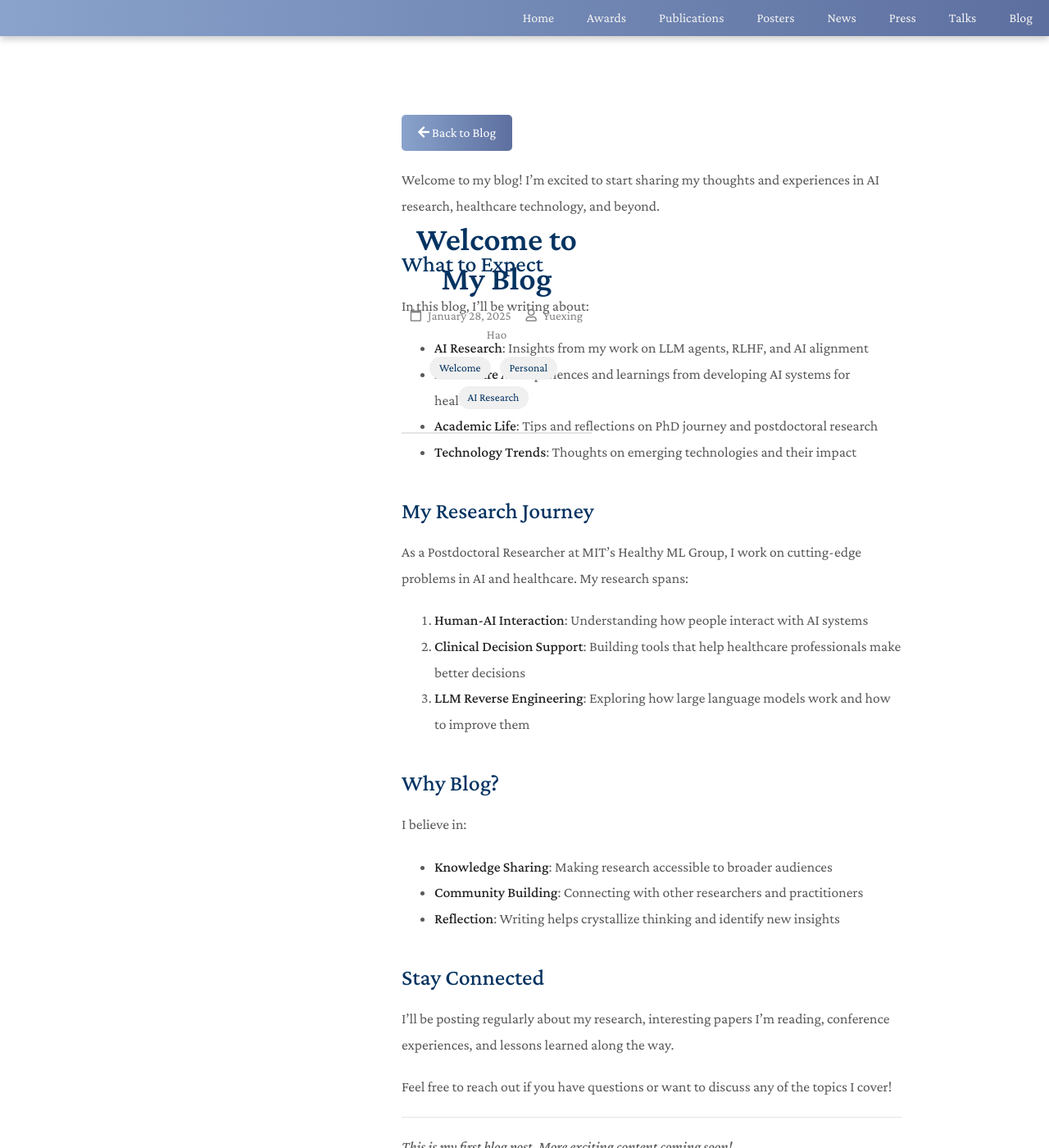
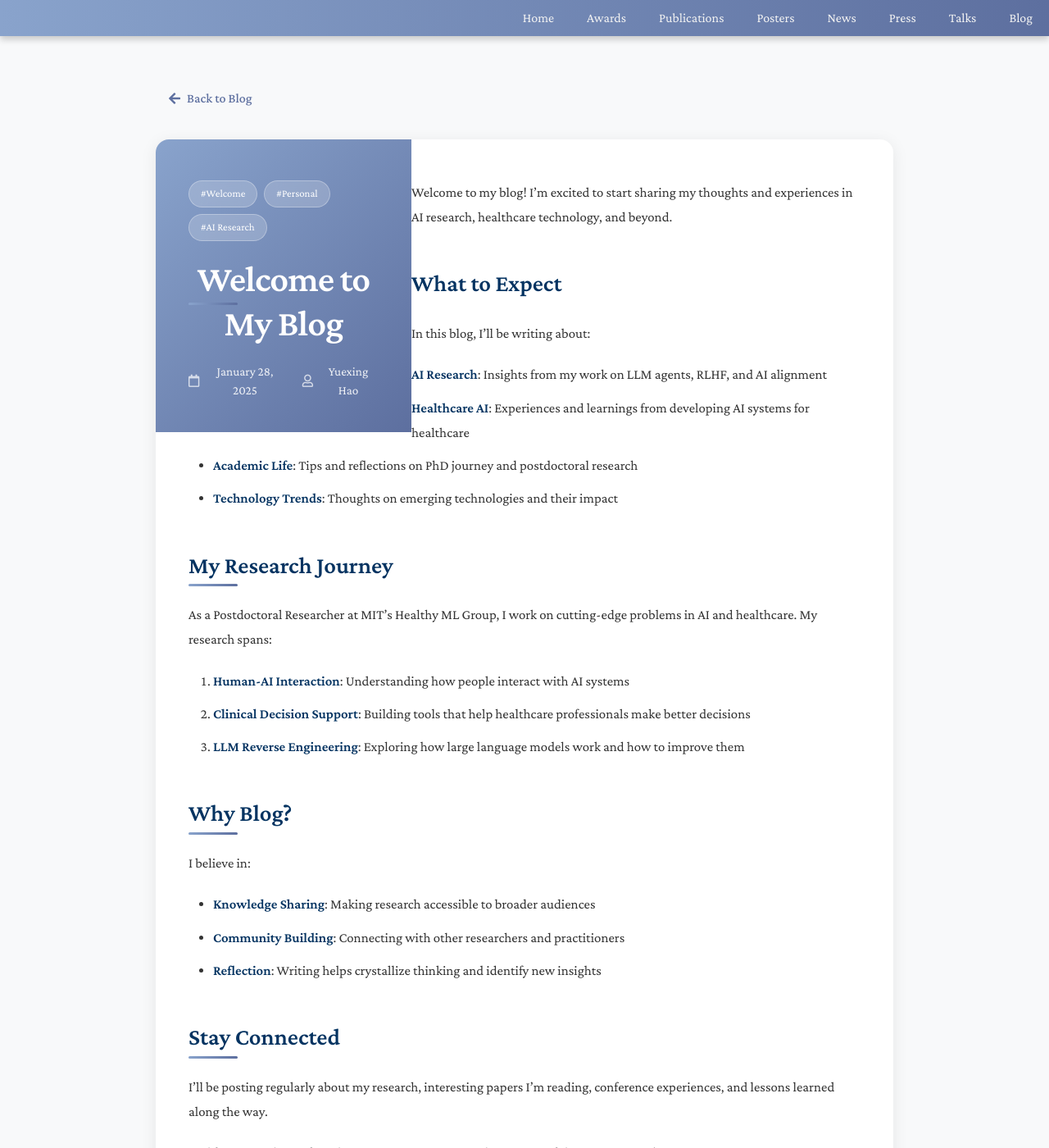
Before and after one commit to YuexingHao/Yuexing-Hao, a Jekyll site: the page built from _posts/2025-01-28-welcome-to-my-blog.md, in a window 1280 px wide and 1400 px high. Shown: the whole window at 82% size. Built offline with Jekyll 4.4.1, drawn with Linux system fonts in a browser that asks for light colours; nearby versions of some CDN libraries; a style sheet for code colours, icons or effects is not loaded.

Commit message:
Redesign blog layout and improve publications display
Blog Improvements:
- Fix overlapping issue with gradient hero section design
- Add magazine-style professional layout with card design
- Implement gradient hero headers with white text
- Add animated top accent bar on blog cards
- Improve typography with better font weights and letter spacing
- Add glassmorphism effects to tags
- Create custom H2 underline accent with gradient
- Enhanced blockquote and image styling
- Remove generic LLM-generated appearance

Publications Improvements:
- Remove white box backgrounds for cleaner look
- Make filter buttons stay in single row (nowrap)
- Reduce spacing between publications from 2rem to 1rem
- Change hover effect to subtle horizontal shift
- Optimize button sizing for better fit

Overall: More unique, professional design that matches site aesthetic

```diff
--- a/_layouts/blog-post.html
+++ b/_layouts/blog-post.html
@@ -28,122 +28,256 @@
     {% endif %}
 
     <style>
-      .blog-post {
-        max-width: 800px;
-        margin: 0 auto;
-        padding: 20px;
-      }
-
-      .post-header {
-        margin-bottom: 40px;
-        padding-bottom: 20px;
-        border-bottom: 2px solid #e5e5e5;
-      }
-
-      .post-title {
-        font-size: 2.5rem;
-        font-weight: 600;
-        color: #043361;
-        margin-bottom: 10px;
-        line-height: 1.2;
+      body {
+        background: #f8f9fa;
       }
 
       @media (prefers-color-scheme: dark) {
-        .post-title {
-          color: rgb(62, 183, 240);
-        }
-        .post-header {
-          border-bottom-color: #444;
+        body {
+          background: #1a1b26;
         }
       }
 
-      .post-meta {
-        color: #828282;
-        font-size: 0.95rem;
-        margin-bottom: 10px;
+      .blog-container {
+        max-width: 900px;
+        margin: 0 auto;
+        padding: 100px 30px 60px;
       }
 
-      .post-meta i {
-        margin-right: 5px;
+      .back-to-blog {
+        display: inline-flex;
+        align-items: center;
+        gap: 8px;
+        margin-bottom: 30px;
+        padding: 8px 16px;
+        color: #5d6f9f;
+        text-decoration: none;
+        font-weight: 500;
+        transition: all 0.2s ease;
+        border-radius: 6px;
+      }
+
+      .back-to-blog:hover {
+        background: rgba(93, 111, 159, 0.1);
+        transform: translateX(-4px);
+      }
+
+      @media (prefers-color-scheme: dark) {
+        .back-to-blog {
+          color: rgb(62, 183, 240);
+        }
+        .back-to-blog:hover {
+          background: rgba(62, 183, 240, 0.1);
+        }
+      }
+
+      .post-article {
+        background: white;
+        border-radius: 16px;
+        overflow: hidden;
+        box-shadow: 0 4px 20px rgba(0, 0, 0, 0.08);
+      }
+
+      @media (prefers-color-scheme: dark) {
+        .post-article {
+          background: #20212b;
+          box-shadow: 0 4px 20px rgba(0, 0, 0, 0.3);
+        }
+      }
+
+      .post-hero {
+        background: linear-gradient(135deg, #89a3cc 0%, #5d6f9f 100%);
+        padding: 50px 40px 40px;
+        position: relative;
       }
 
       .post-tags {
-        margin-top: 15px;
+        display: flex;
+        flex-wrap: wrap;
+        gap: 8px;
+        margin-bottom: 20px;
       }
 
       .post-tags .tag {
         display: inline-block;
-        background: #f0f0f0;
-        padding: 4px 12px;
-        border-radius: 15px;
-        font-size: 0.85rem;
-        margin-right: 8px;
-        margin-bottom: 8px;
-        color: #043361;
+        background: rgba(255, 255, 255, 0.2);
+        backdrop-filter: blur(10px);
+        padding: 6px 14px;
+        border-radius: 20px;
+        font-size: 0.8rem;
+        color: white;
         text-decoration: none;
         transition: all 0.2s ease;
+        border: 1px solid rgba(255, 255, 255, 0.3);
       }
 
       .post-tags .tag:hover {
-        background: #043361;
+        background: rgba(255, 255, 255, 0.3);
+        transform: translateY(-2px);
+      }
+
+      .post-title {
+        font-size: 2.8rem;
+        font-weight: 700;
         color: white;
+        margin: 0 0 20px 0;
+        line-height: 1.2;
+        letter-spacing: -0.02em;
+      }
+
+      .post-meta {
+        display: flex;
+        align-items: center;
+        gap: 20px;
+        color: rgba(255, 255, 255, 0.9);
+        font-size: 0.95rem;
+      }
+
+      .post-meta-item {
+        display: flex;
+        align-items: center;
+        gap: 6px;
+      }
+
+      .post-meta i {
+        opacity: 0.8;
+      }
+
+      .post-content {
+        padding: 50px 40px;
+        line-height: 1.8;
+        font-size: 1.05rem;
+        color: #333;
       }
 
       @media (prefers-color-scheme: dark) {
-        .post-tags .tag {
-          background: #2a2a2a;
-          color: rgb(62, 183, 240);
-        }
-        .post-tags .tag:hover {
-          background: rgb(62, 183, 240);
-          color: #20212b;
+        .post-content {
+          color: #dadbdf;
         }
       }
 
-      .post-content {
-        line-height: 1.8;
-        font-size: 1.1rem;
+      .post-content h2 {
+        font-size: 1.8rem;
+        font-weight: 600;
+        margin: 50px 0 20px 0;
+        color: #043361;
+        position: relative;
+        padding-bottom: 10px;
+      }
+
+      .post-content h2::after {
+        content: '';
+        position: absolute;
+        left: 0;
+        bottom: 0;
+        width: 60px;
+        height: 3px;
+        background: linear-gradient(90deg, #89a3cc, #5d6f9f);
+        border-radius: 2px;
+      }
+
+      @media (prefers-color-scheme: dark) {
+        .post-content h2 {
+          color: rgb(62, 183, 240);
+        }
+      }
+
+      .post-content h3 {
+        font-size: 1.4rem;
+        font-weight: 600;
+        margin: 35px 0 15px 0;
+        color: #043361;
+      }
+
+      @media (prefers-color-scheme: dark) {
+        .post-content h3 {
+          color: rgb(62, 183, 240);
+        }
+      }
+
+      .post-content p {
+        margin-bottom: 20px;
+      }
+
+      .post-content ul, .post-content ol {
+        margin: 20px 0;
+        padding-left: 30px;
+      }
+
+      .post-content li {
+        margin-bottom: 10px;
+      }
+
+      .post-content strong {
+        font-weight: 600;
+        color: #043361;
+      }
+
+      @media (prefers-color-scheme: dark) {
+        .post-content strong {
+          color: rgb(62, 183, 240);
+        }
       }
 
       .post-content img {
         max-width: 100%;
-        border-radius: 8px;
-        margin: 20px 0;
-        box-shadow: 0 4px 12px rgba(0, 0, 0, 0.1);
+        border-radius: 12px;
+        margin: 30px 0;
+        box-shadow: 0 8px 24px rgba(0, 0, 0, 0.12);
       }
 
-      .post-content h2 {
-        margin-top: 40px;
-        margin-bottom: 20px;
+      .post-content blockquote {
+        margin: 30px 0;
+        padding: 20px 30px;
+        background: #f8f9fa;
+        border-left: 4px solid #89a3cc;
+        border-radius: 0 8px 8px 0;
+        font-style: italic;
       }
 
-      .post-content h3 {
-        margin-top: 30px;
-        margin-bottom: 15px;
+      @media (prefers-color-scheme: dark) {
+        .post-content blockquote {
+          background: #2a2b36;
+          border-left-color: rgb(62, 183, 240);
+        }
       }
 
-      .back-to-blog {
-        display: inline-block;
-        margin: 40px 0 20px 0;
-        padding: 10px 20px;
-        background: linear-gradient(90deg, #89a3cc, #5d6f9f);
-        color: white;
-        text-decoration: none;
-        border-radius: 5px;
-        transition: all 0.3s ease;
+      .post-content hr {
+        margin: 40px 0;
+        border: none;
+        border-top: 2px solid #e5e5e5;
       }
 
-      .back-to-blog:hover {
-        transform: translateY(-2px);
-        box-shadow: 0 4px 12px rgba(0, 0, 0, 0.2);
+      @media (prefers-color-scheme: dark) {
+        .post-content hr {
+          border-top-color: #444;
+        }
       }
 
       @media (max-width: 768px) {
+        .blog-container {
+          padding: 80px 20px 40px;
+        }
+
+        .post-hero {
+          padding: 35px 25px 30px;
+        }
+
         .post-title {
           font-size: 2rem;
         }
+
         .post-content {
+          padding: 35px 25px;
           font-size: 1rem;
+        }
+
+        .post-content h2 {
+          font-size: 1.5rem;
+        }
+
+        .post-content h3 {
+          font-size: 1.2rem;
         }
       }
     </style>
@@ -170,39 +304,41 @@
       }
     </script>
 
-    <div class="wrapper">
-      <section style="padding-top: 80px;">
-        <div class="blog-post">
-          <a href="{{ '/blog.html' | relative_url }}" class="back-to-blog">
-            <i class="fas fa-arrow-left"></i> Back to Blog
-          </a>
+    <div class="blog-container">
+      <a href="{{ '/blog.html' | relative_url }}" class="back-to-blog">
+        <i class="fas fa-arrow-left"></i> Back to Blog
+      </a>
 
-          <article>
-            <header class="post-header">
-              <h1 class="post-title">{{ page.title }}</h1>
-              <div class="post-meta">
-                <i class="far fa-calendar"></i> {{ page.date | date: "%B %d, %Y" }}
-                {% if page.author %}
-                  <span style="margin-left: 15px;">
-                    <i class="far fa-user"></i> {{ page.author }}
-                  </span>
-                {% endif %}
-              </div>
-              {% if page.tags %}
-              <div class="post-tags">
-                {% for tag in page.tags %}
-                  <span class="tag">{{ tag }}</span>
-                {% endfor %}
-              </div>
-              {% endif %}
-            </header>
+      <article class="post-article">
+        <header class="post-hero">
+          {% if page.tags %}
+          <div class="post-tags">
+            {% for tag in page.tags %}
+              <span class="tag">#{{ tag }}</span>
+            {% endfor %}
+          </div>
+          {% endif %}
 
-            <div class="post-content">
-              {{ content }}
+          <h1 class="post-title">{{ page.title }}</h1>
+
+          <div class="post-meta">
+            <div class="post-meta-item">
+              <i class="far fa-calendar"></i>
+              <span>{{ page.date | date: "%B %d, %Y" }}</span>
             </div>
-          </article>
+            {% if page.author %}
+            <div class="post-meta-item">
+              <i class="far fa-user"></i>
+              <span>{{ page.author }}</span>
+            </div>
+            {% endif %}
+          </div>
+        </header>
+
+        <div class="post-content">
+          {{ content }}
         </div>
-      </section>
+      </article>
     </div>
   </body>
 </html>
```
Also changed, not shown: _includes/publications.md (+7 -4 lines), assets/css/publications.css (+3 -19 lines), blog.md (+43 -15 lines).
